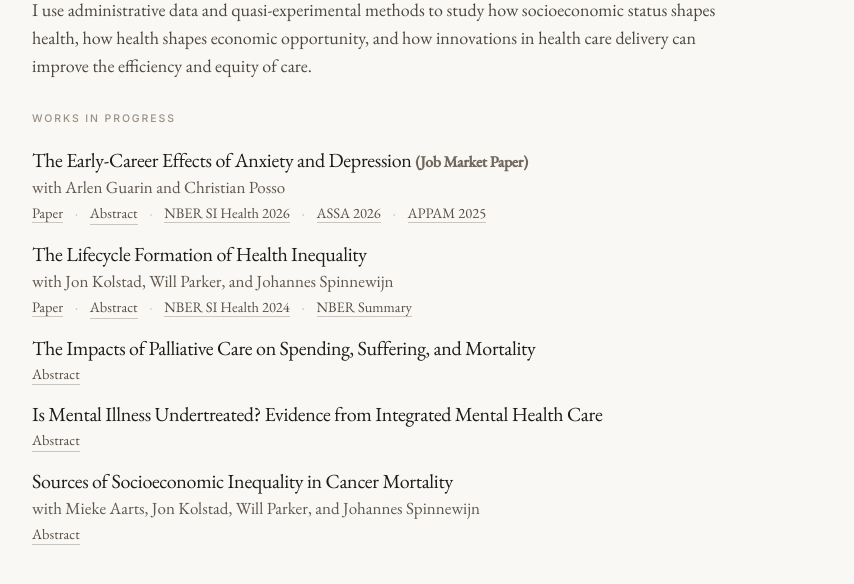
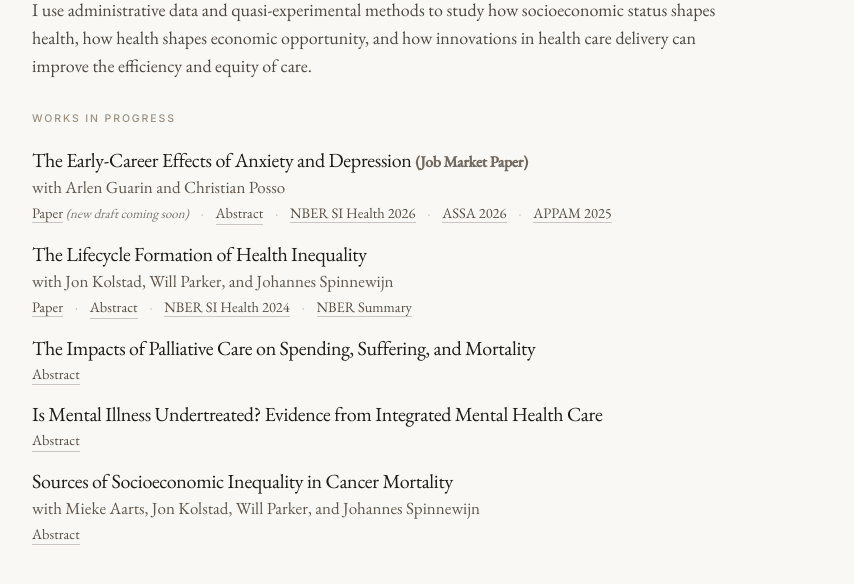
Before and after one commit to kdanesh/kdanesh.github.io, a plain HTML site: page research.html in a window 1280 px wide. Shown: the part 206-790 px from the top of the page, without its empty margins (212-1066 px from the left). Drawn offline with nearby package versions, Linux system fonts and the light colour scheme.

Commit message:
Update research.html

```diff
--- a/research.html
+++ b/research.html
@@ -76,6 +76,7 @@
         <p class="research-meta">with Arlen Guarin and Christian Posso</p>
         <p class="research-links jmp-links">
           <a href="jmp.pdf" target="_blank" rel="noopener">Paper</a>
+          <span style="font-size: 0.9em; color: #777; font-style: italic;">(new draft coming soon)</span>
           <span class="separator">·</span>
           <button type="button" class="abstract-button" id="jmp-abstract-trigger" aria-controls="jmp-abstract" aria-expanded="false">Abstract</button>
           <span class="separator">·</span>
```
